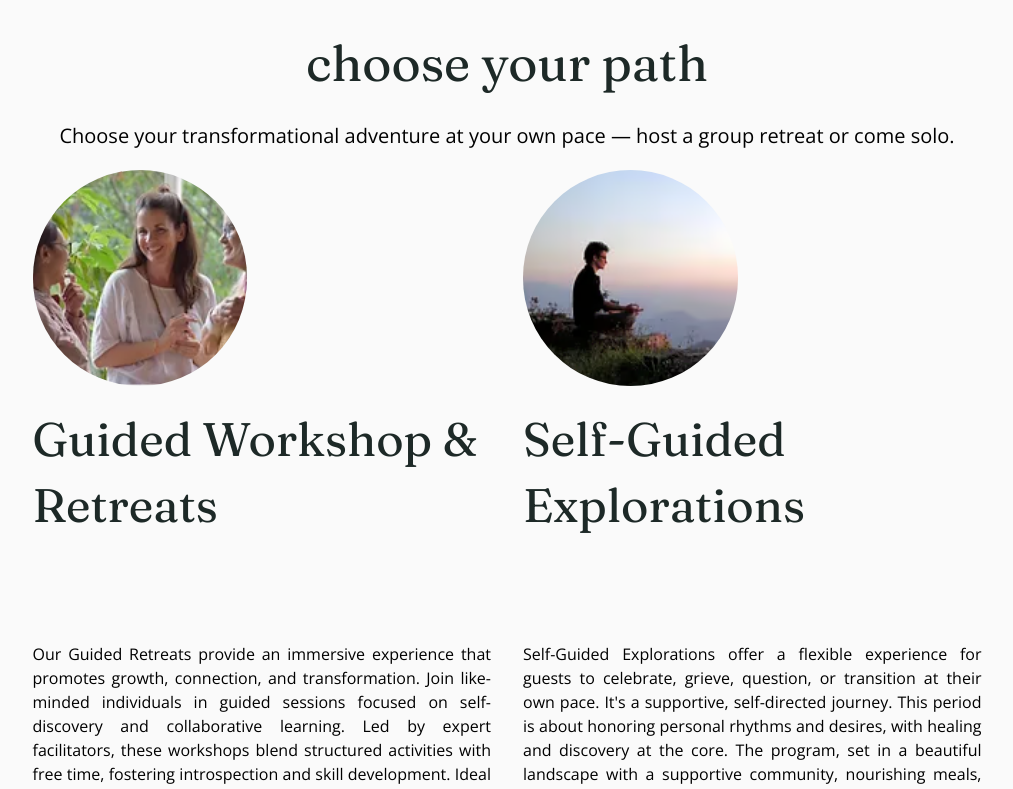
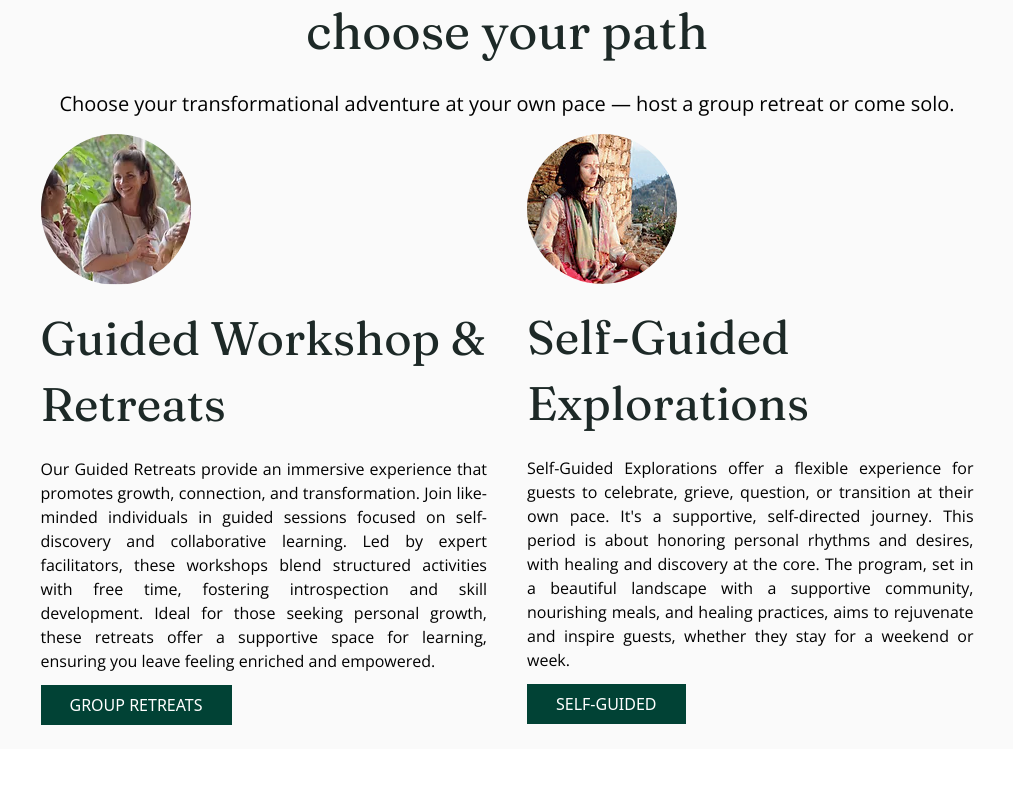
Before and after one commit to Sumitkumar01/dunagiri, a React (Create React App) app: page / in a window 1280 px wide. Shown: the part 3220-4009 px from the top of the page, without its empty margins (133-1146 px from the left). Built offline with nearby package versions, Linux system fonts and the light colour scheme.

Commit message:
issue fix

```diff
--- a/src/App.scss
+++ b/src/App.scss
@@ -23,11 +23,16 @@
   padding: 0 1rem;
 }
 .custom_container-2{
-  max-width: 1150px;
+  max-width: 1350px;
   margin: 0 auto;
   padding: 0 1rem;
 }
 
+.custom_container-3{
+  max-width: 1410px;
+  margin: 0 auto;
+  padding: 0 1rem;
+}
 
 @media (width<768px) {
   .custom_container{
--- a/src/pages/Home/ChoosePathSection.jsx
+++ b/src/pages/Home/ChoosePathSection.jsx
@@ -1,6 +1,6 @@
 import React from "react";
 import CpImg1 from "../../assets/images/CpImg1.png";
-import CpImg2 from "../../assets/images/CpImg2.avif";
+import CpImg2 from "../../assets/images/sliderimg/GuestMeditating.avif";
 import { Link } from "react-router-dom";
 
 function ChoosePathSection() {
@@ -33,19 +33,19 @@ function ChoosePathSection() {
           <p className="text-center ff-op lg:text-xl text-base font-normal">{cphText}</p>
         </div>
         <div className="">
-          <div className="grid lg:grid-cols-2 gap-4">
+          <div className="grid lg:grid-cols-2 gap-2">
             {cpData.map((item, i) => (
-              <div className="grid grid-rows-4 gap-5 p-2" key={i}>
-                <div className="flex justify-center lg:justify-start">
-                  <img src={item.img} className="rounded-full" alt="" />
+              <div className="flex flex-col gap-5 p-1" key={i}>
+                <div className="flex justify-center lg:justify-start px-3">
+                  <img src={item.img} className="rounded-full" alt="hero" />
                 </div>
                 <div className="">
-                  <h3 className="ff-f lg:text-[2.938rem] lg:leading-[4.125rem] text-3xl font-normal text-clrDarkGreen">{item.hText}</h3>
+                  <h3 className="ff-f lg:text-[2.938rem] lg:leading-[4.125rem] text-3xl font-normal text-clrDarkGreen px-3">{item.hText}</h3>
                 </div>
                 <div className="">
-                  <p className="text-justify ff-op  text-base font-normal">{item.pText}</p>
+                  <p className="text-justify ff-op  text-base font-normal px-3">{item.pText}</p>
                 </div>
-                <div className="">
+                <div className="px-3">
                   <Link
                     to="#"
                     className="bg-clrLightGreen uppercase text-clrWhite hover:bg-clrWhite hover:text-clrLightGreen border border-clrLightGreen text-center py-2 px-7"
--- a/src/pages/Home/Section3.jsx
+++ b/src/pages/Home/Section3.jsx
@@ -16,9 +16,9 @@ const Section3 = () => {
   return (
     <>
       <section className="py-7 bg-clrLightGray">
-        <div className="custom_container-2 bg-clrWhite">
+        <div className="custom_container-3 bg-clrWhite">
           <div className="lg:grid lg:grid-cols-5 gap-4">
-            <div className="col-span-3 ">
+            <div className="col-span-3 lg:px-14">
               <div className="flex flex-col gap-4 justify-center h-full">
                 <h2 className="lg:text-[3.125rem] lg:leading-[4.375rem] text-3xl font-normal ff-f text-clrDarkGreen">
                   Meet Our Founder <br />
@@ -59,7 +59,7 @@ const Section3 = () => {
                 </div>
               </div>
             </div>
-            <div className="col-span-2">
+            <div className="col-span-2 ">
               <img
                 src={founderImg}
                 alt="founder-Img"
--- a/src/pages/Home/Testimonials.jsx
+++ b/src/pages/Home/Testimonials.jsx
@@ -119,7 +119,9 @@ function Testimonials() {
             journey from Dunagiri Retreat to this sacred site.
           </p>
         </div>
-        <div>
+
+      </div>
+      <div className="custom_container-3">
           <Swiper
             modules={[Pagination, Autoplay]}
             // pagination={{
@@ -149,14 +151,14 @@ function Testimonials() {
             {testimonialData.map((item, i) => (
               <SwiperSlide key={i}>
                 <div
-                  className="bg-no-repeat bg-cover bg-center h-[40vh]"
+                  className="bg-no-repeat bg-cover bg-center lg:h-[50vh] h-[40vh]"
                   style={{ backgroundImage: `url(${item.url})` }}
                 >
                   <div className="flex flex-col items-start justify-between w-full h-full p-6 bg-[rgba(0,0,0,.5)]">
                     <span className="flex text-lg text-clrWhite ff-l font-normal">
                       {item.date} . {item.time}
                     </span>
-                    <h3 className="text-2xl font-medium text-clrWhite ff-f">
+                    <h3 className="text-xl font-medium text-clrWhite ff-f">
                       {item.desc}
                     </h3>
                   </div>
@@ -165,7 +167,6 @@ function Testimonials() {
             ))}
           </Swiper>
         </div>
-      </div>
     </section>
   );
 }
```
